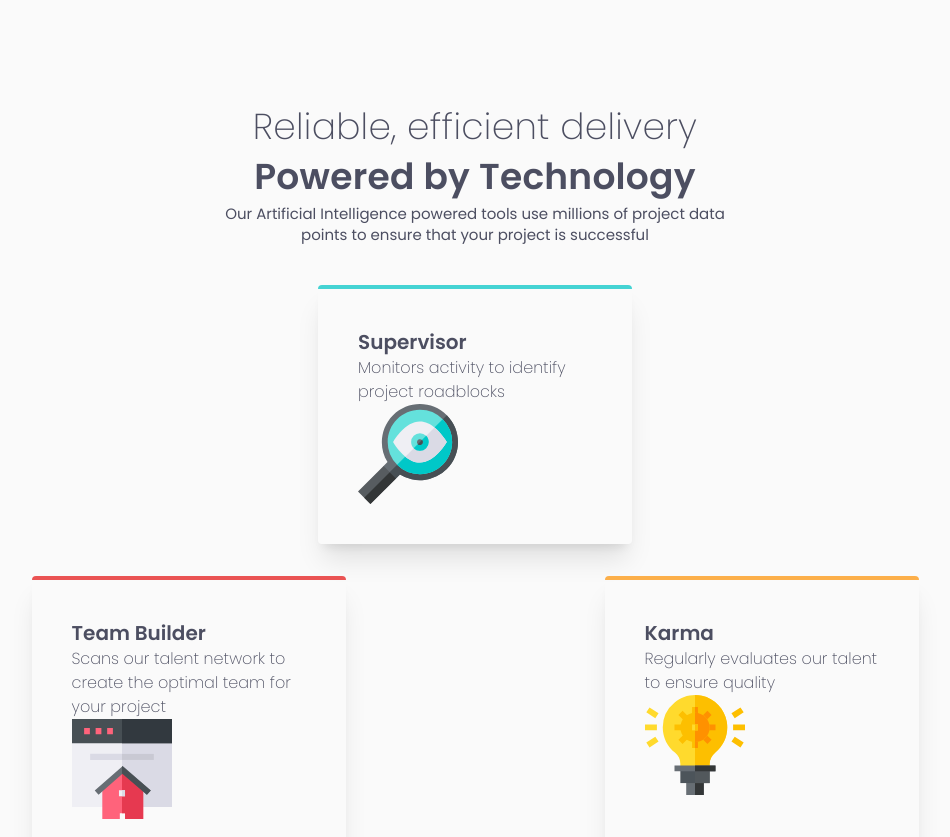
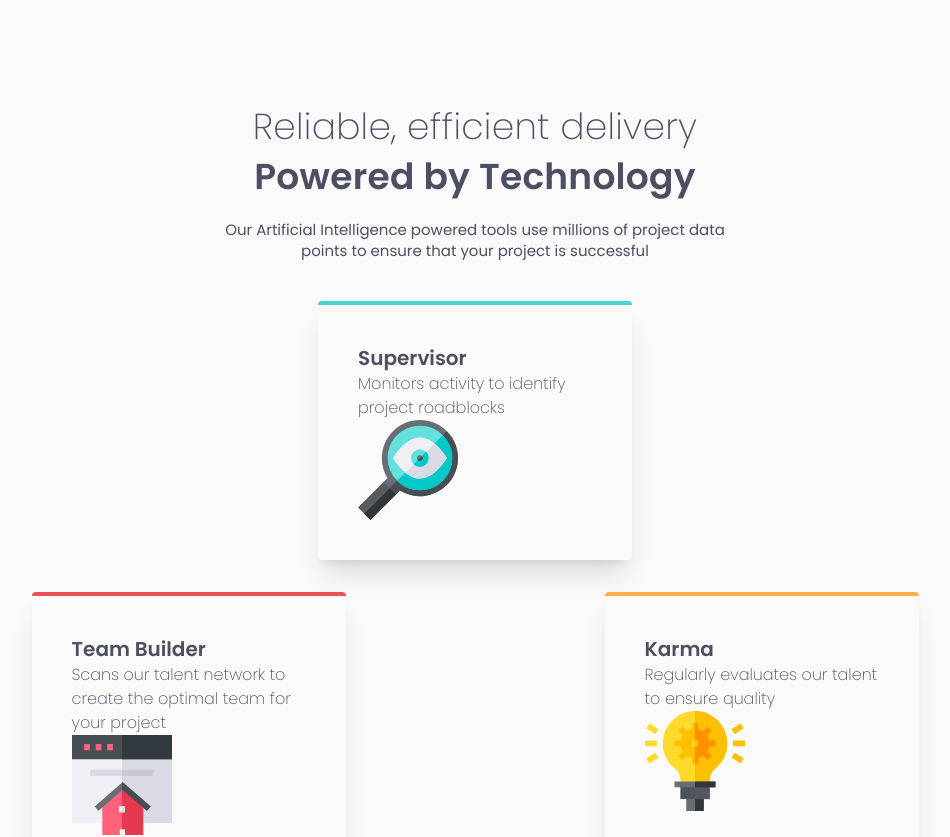
Before and after one commit to BlonoBuccellati/fm-four-card-feature-section, a Next.js app: page / in a window 1280 px wide. Shown: the top 837 px of the page, without its empty margins (165-1115 px from the left). Built offline with nearby package versions, Linux system fonts and the light colour scheme.

Commit message:
fix: tailwind にスペースつけ忘れで適用されていなかった。

```diff
--- a/src/app/page.tsx
+++ b/src/app/page.tsx
@@ -9,8 +9,8 @@ export default function Home() {
     <div className="font-poppins text-neutral-gray-500 min-h-screen bg-[#FAFAFA] font-thin">
       <div className="m-auto flex w-[90%] flex-col gap-10 pt-[clamp(60px,10.5vw,102px)]">
         {/* ヒーローセクション？ */}
-        <section className="text-preset-1 gap-4text-center mx-auto flex max-w-[540px] flex-col text-center">
-          <h1 className="">
+        <section className="mx-auto flex max-w-[540px] flex-col gap-4 text-center">
+          <h1 className="text-preset-1">
             Reliable, efficient delivery
             <br />
             <span className="font-semibold">Powered by Technology</span>
```
